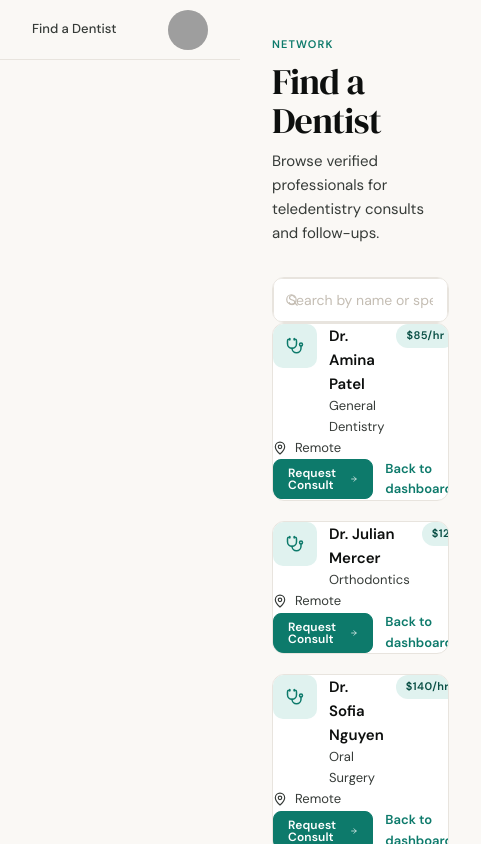
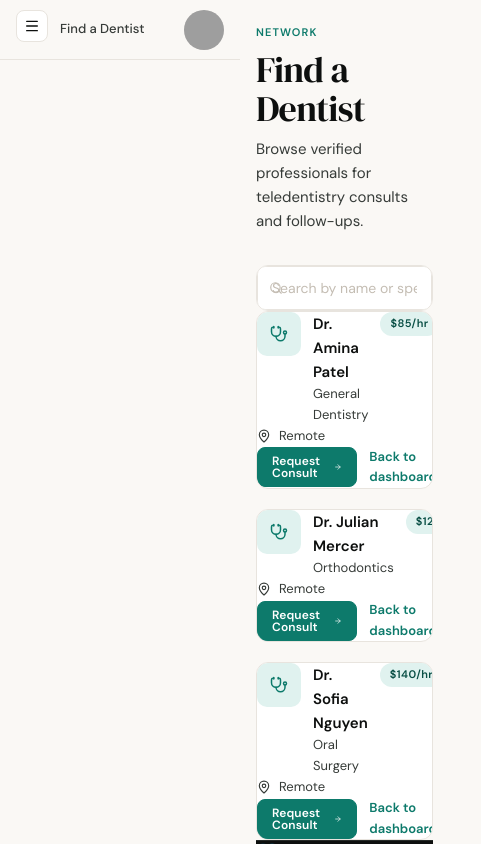
Before and after one commit to ja154/DentSide-Remote, a React (Vite) app: page /client/network in a window 390 px wide. Shown: the top 844 px of the page, 481 px wide, since content can reach past the window. Built offline with nearby package versions, Linux system fonts and the light colour scheme; no server answers; the database is empty; sample sign-in values are in the browser's storage; grey boxes are pictures that could not be loaded.

Commit message:
Improve responsive layout across portal screens

```diff
--- a/src/components/ClientLayout.tsx
+++ b/src/components/ClientLayout.tsx
@@ -1,6 +1,6 @@
 import React from 'react';
 import { Link, useLocation, useNavigate } from 'react-router-dom';
-import { Calendar, LayoutDashboard, LogOut, Search } from 'lucide-react';
+import { Calendar, LayoutDashboard, LogOut, Menu, Search } from 'lucide-react';
 import { useAuth } from '../contexts/AuthContext';
 import BrandMark from './BrandMark';
 import SiteFooter from './SiteFooter';
@@ -18,6 +18,7 @@ export default function ClientLayout({
   title: string;
   children: React.ReactNode;
 }) {
+  const [isSidebarOpen, setIsSidebarOpen] = React.useState(false);
   const location = useLocation();
   const navigate = useNavigate();
   const { profile, logout } = useAuth();
@@ -25,7 +26,7 @@ export default function ClientLayout({
   return (
     <div className="ds-layout">
       {/* Sidebar */}
-      <aside className="ds-sidebar">
+      <aside className={`ds-sidebar ${isSidebarOpen ? 'open' : ''}`}>
         <div className="ds-sidebar-logo">
           <BrandMark size={32} showText={false} />
         </div>
@@ -41,6 +42,7 @@ export default function ClientLayout({
                   key={href}
                   to={href}
                   className={`ds-nav-item${isActive ? ' active' : ''}`}
+                  onClick={() => setIsSidebarOpen(false)}
                 >
                   <Icon size={16} className="nav-icon" />
                   {label}
@@ -56,6 +58,7 @@ export default function ClientLayout({
               onClick={async () => {
                 await logout();
                 navigate('/');
+                setIsSidebarOpen(false);
               }}
             >
               <LogOut size={16} className="nav-icon" />
@@ -64,12 +67,28 @@ export default function ClientLayout({
           </div>
         </nav>
       </aside>
+      {isSidebarOpen && (
+        <button
+          className="ds-sidebar-backdrop"
+          onClick={() => setIsSidebarOpen(false)}
+          aria-label="Close navigation backdrop"
+        />
+      )}
 
       {/* Top Bar */}
       <header className="ds-topbar">
-        <p className="text-[13px] text-[var(--color-ink-4)] font-medium">
+        <div className="flex items-center gap-3 min-w-0">
+          <button
+            className="ds-sidebar-toggle"
+            onClick={() => setIsSidebarOpen((open) => !open)}
+            aria-label="Toggle navigation menu"
+          >
+            <Menu size={16} />
+          </button>
+          <p className="text-[13px] text-[var(--color-ink-4)] font-medium truncate">
           {title}
-        </p>
+          </p>
+        </div>
         <div className="flex items-center gap-3">
           <span className="hidden sm:block text-[13px] text-[var(--color-ink-4)] font-medium">
             {profile?.displayName || profile?.email}
@@ -92,7 +111,7 @@ export default function ClientLayout({
       {/* Main */}
       <main className="ds-main flex flex-col">
         <div className="flex-1">{children}</div>
-        <SiteFooter className="-mx-8 -mb-12 mt-12" />
+        <SiteFooter className="mt-12 -mx-4 -mb-8 sm:-mx-8 sm:-mb-12" />
       </main>
     </div>
   );
--- a/src/components/Dashboard.tsx
+++ b/src/components/Dashboard.tsx
@@ -2,6 +2,7 @@ import React, { useState, useMemo } from 'react';
 import { useAuth } from '../contexts/AuthContext';
 import { useNavigate, Link, useLocation } from 'react-router-dom';
 import BrandMark from './BrandMark';
+import { showPending } from '../lib/ui';
 import {
   LayoutDashboard, Briefcase, Wallet, ShieldCheck,
   Bell, LogOut, Loader2, Key, Sparkles, CalendarX,
@@ -194,7 +195,7 @@ export default function Dashboard() {
         </div>
 
         {/* Bottom Grid */}
-        <div style={{ display: 'grid', gridTemplateColumns: '1fr 380px', gap: 24 }}>
+        <div className="ds-main-split">
           {/* Active Gigs */}
           <div>
             <div className="ds-card-header" style={{ background: 'none', border: 'none', padding: '0 0 20px 0', marginBottom: 0 }}>
--- a/src/index.css
+++ b/src/index.css
@@ -82,10 +82,6 @@ body {
   z-index: 100;
   border-right: 1px solid var(--color-ink-3);
   transition: transform 0.18s ease;
-}
-
-.ds-sidebar:not(.open) {
-  transform: translateX(-100%);
 }
 
 .ds-sidebar-logo {
@@ -220,6 +216,7 @@ body {
   position: sticky;
   top: 0;
   z-index: 90;
+  gap: 12px;
 }
 
 /* Main Content */
@@ -227,6 +224,12 @@ body {
   margin-left: 240px;
   padding: 36px 32px 48px;
   min-height: calc(100dvh - 60px);
+}
+
+.ds-main-split {
+  display: grid;
+  grid-template-columns: minmax(0, 1fr) 380px;
+  gap: 24px;
 }
 
 /* Page Header */
@@ -737,8 +740,24 @@ body {
     display: inline-flex;
   }
   .ds-topbar, .ds-main { margin-left: 0; }
+  .ds-topbar {
+    padding: 0 16px;
+  }
+  .ds-main {
+    padding: 24px 16px 32px;
+  }
+  .ds-main-split {
+    grid-template-columns: 1fr;
+    gap: 20px;
+  }
   .ds-grid-2, .ds-grid-3, .ds-grid-4 { grid-template-columns: 1fr; }
   .ds-auth-page { grid-template-columns: 1fr; }
   .ds-auth-left { display: none; }
   .ds-feature-grid { grid-template-columns: 1fr; }
 }
+
+@media (min-width: 769px) and (max-width: 1100px) {
+  .ds-main-split {
+    grid-template-columns: 1fr;
+  }
+}
--- /dev/null
+++ b/src/lib/ui.ts
@@ -0,0 +1,3 @@
+export function showPending(feature: string) {
+  window.alert(`${feature} is coming soon.`);
+}
--- a/src/pages/IdentityVerification.tsx
+++ b/src/pages/IdentityVerification.tsx
@@ -2,6 +2,7 @@ import React, { useState, useMemo, useRef } from 'react';
 import { useAuth } from '../contexts/AuthContext';
 import { useNavigate, Link, useLocation } from 'react-router-dom';
 import BrandMark from '../components/BrandMark';
+import { showPending } from '../lib/ui';
 import {
   LayoutDashboard, Briefcase, Wallet, ShieldCheck, Bell, LogOut,
   ArrowLeft, Upload, Clock, BadgeCheck, HelpCircle, Lock, CheckCircle2, CircleAlert, Menu, X
--- a/src/pages/OpportunityEngine.tsx
+++ b/src/pages/OpportunityEngine.tsx
@@ -2,6 +2,7 @@ import React, { useState } from 'react';
 import { useAuth } from '../contexts/AuthContext';
 import { useNavigate, Link, useLocation } from 'react-router-dom';
 import BrandMark from '../components/BrandMark';
+import { showPending } from '../lib/ui';
 import {
   LayoutDashboard, Briefcase, Wallet, ShieldCheck, Bell, LogOut,
   Search, SlidersHorizontal, MapPin, DollarSign, SearchX,
--- a/src/pages/Wallet.tsx
+++ b/src/pages/Wallet.tsx
@@ -2,6 +2,7 @@ import React, { useState } from 'react';
 import { useAuth } from '../contexts/AuthContext';
 import { useNavigate, Link, useLocation } from 'react-router-dom';
 import BrandMark from '../components/BrandMark';
+import { showPending } from '../lib/ui';
 import {
   LayoutDashboard, Briefcase, Wallet as WalletIcon, ShieldCheck, Bell, LogOut,
   CreditCard, Smartphone, Plus, ShieldCheck as ShieldIcon,
```
